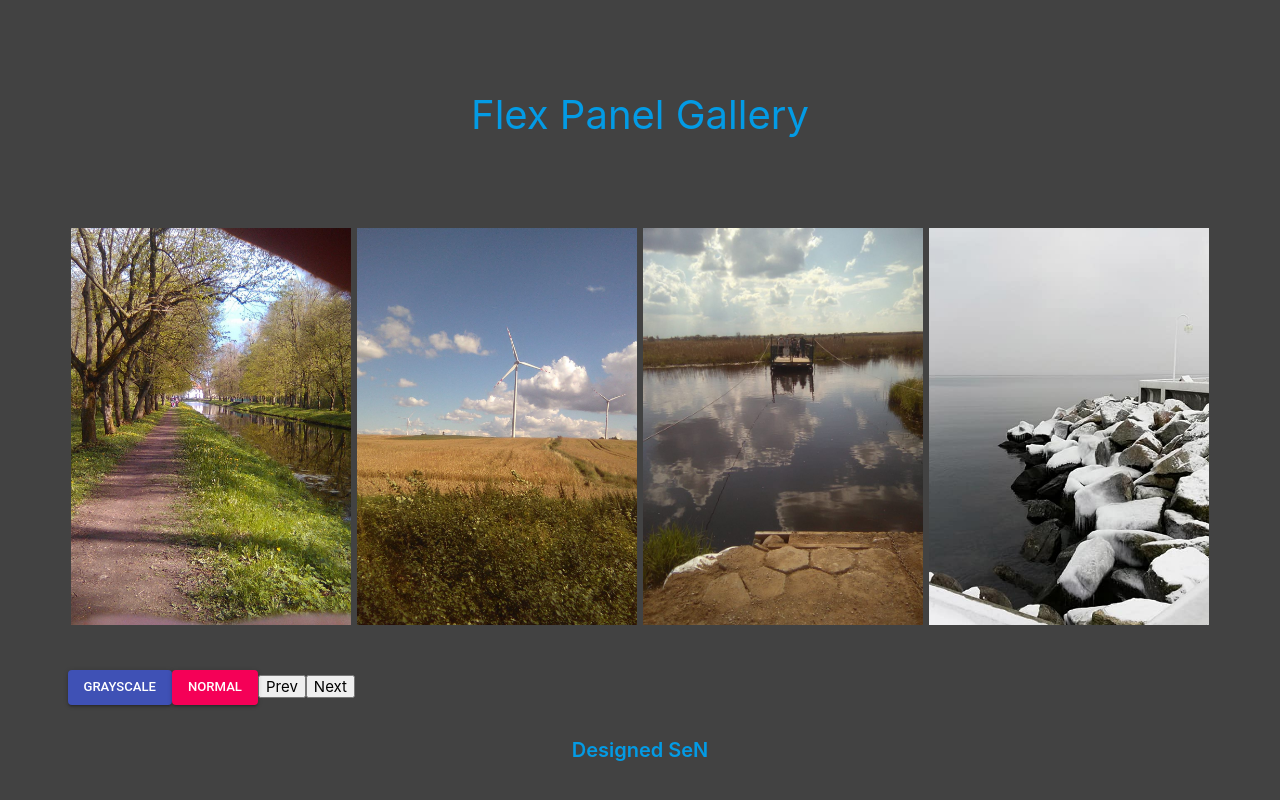
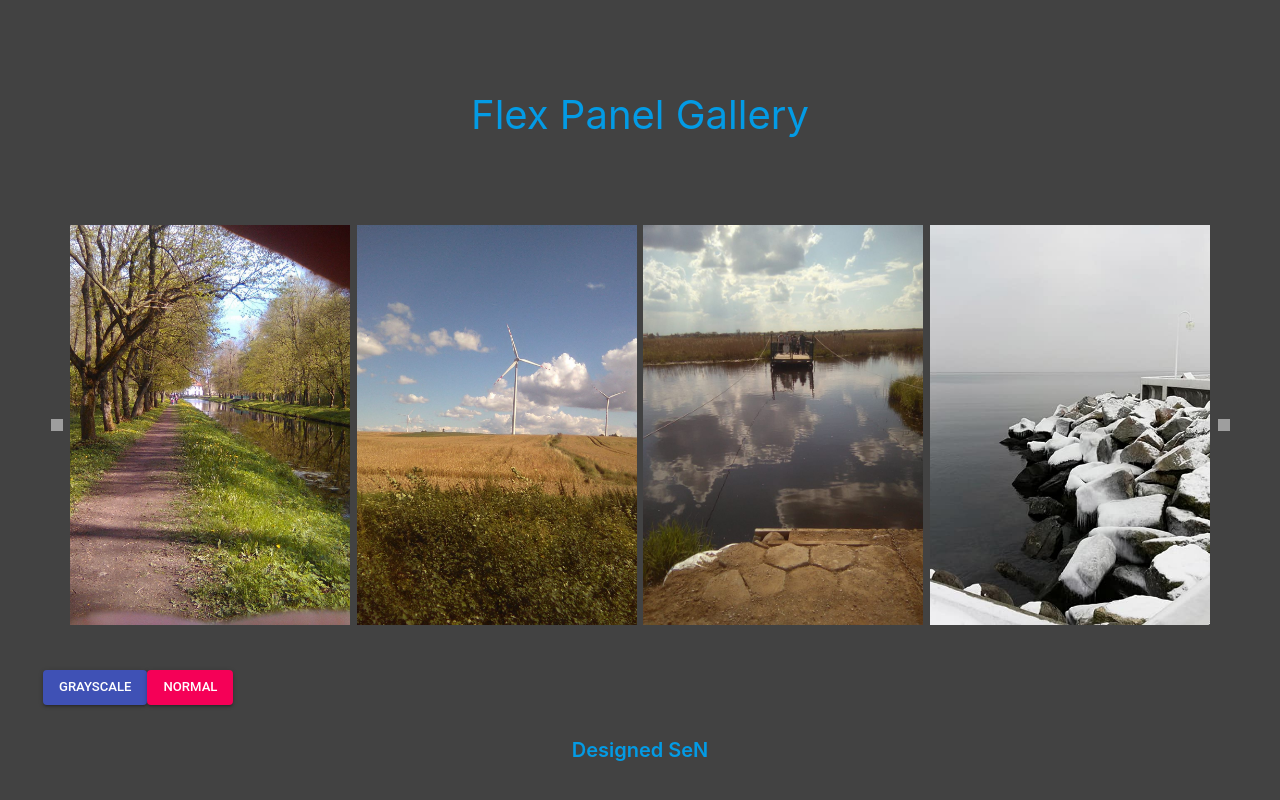
Before and after one commit to Scherlock90/flex-panel-gallery, a React (Create React App) app: page / in a window 1280 px wide. Built offline with nearby package versions, Linux system fonts and the light colour scheme; grey boxes are pictures that could not be loaded.

Commit message:
change button and adding arrow

```diff
--- a/src/FlexComponents/Flex-panel-gallery.js
+++ b/src/FlexComponents/Flex-panel-gallery.js
@@ -121,14 +121,17 @@ export default function FlexPanelGallery () {
     }
   return (
     <div>
-      <div className="container" style={makeGrey}>
-         {photoList.slice(startIndex, finishIndex)}
+      <div className="containerMain">
+        <button className="buttonSlider bt-left" onClick={e => leftClick(e, currentIndex)}></button>
+        <div className="container" style={makeGrey}>
+          {photoList.slice(startIndex, finishIndex)}
+        </div>
+        <button className="buttonSlider bt-right" onClick={e => rightClick(e, currentIndex)}></button>
       </div>
       <div style={buttonStyle}>
         <Button variant="contained" color="primary" onClick={() => setGrayscale(4)} >Grayscale</Button>
         <Button variant="contained" color="secondary" onClick={() => setGrayscale(0)} >Normal</Button>
-        <button onClick={e => leftClick(e, currentIndex)}>Prev</button>
-        <button onClick={e => rightClick(e, currentIndex)}>Next</button>
+
       </div>
       <ReactModal
         isOpen={modalMainOpen}
--- a/src/FlexComponents/main.css
+++ b/src/FlexComponents/main.css
@@ -14,10 +14,10 @@ body {
 }
 
 .container {
-  width: 1145px;
+  width: 1140px;
   height: 400px;
   overflow: hidden;
-  display: -webkit-box;
+  display: inline-flex;
   flex-wrap: wrap;
   justify-content: space-between;
 }
@@ -187,27 +187,33 @@ body {
   background-color: #424242;
 }
 
-.track {
-  width: 1120px;
+.containerMain {
+  position: relative;
   display: flex;
-  overflow: hidden;
+  justify-content: center;
+  align-content: center;
+  background-color: #424242;
 }
 
-.cardImage {
-  margin: 0.2em;
+.buttonSlider {
+  color: #039be5;
+  background-color: #424242;
+  border-width: 0;
+  cursor: pointer;
+  margin: 0.5em;
 }
 
-.slider {
-  align-items: center;
-  display: flex;
-  align-content: center;
-  justify-content: center;
+.buttonSlider.bt-left {
+  background: url("http://svgshare.com/i/41_.svg") no-repeat center center/16px;
+  text-align: left;
+  left: -10px;
+  left: 0;
+  -webkit-transform: rotate(180deg);
+  transform: rotate(180deg);
 }
 
-.slider a.nextButton {
-  right: -5px;
+.buttonSlider.bt-right {
+  background: url("http://svgshare.com/i/41_.svg") no-repeat center center/16px;
+  text-align: right;
+  right: 0;
 }
-
-.slider a.previousButton {
-  left: -5px;
-}
--- a/src/FlexComponents/main.scss
+++ b/src/FlexComponents/main.scss
@@ -2,10 +2,12 @@ $break-small: 360px;
 $break-medium: 600px;
 $break-large: 1200px;
 $break-very-large: 1500px;
+$color-font-first: rgb(3, 155, 229);
+$background-color-main: #424242;
 
 body {
   margin: 0;
-  background-color: #424242;
+  background-color: $background-color-main;
   padding: 0;
   display: flex;
   justify-content: center;
@@ -18,11 +20,10 @@ body {
   -moz-osx-font-smoothing: grayscale;
 }
 .container{
-  width: 1145px;
+  width: 1140px;
   height: 400px;
   overflow: hidden;
-  display: -webkit-box;
-  // display: flex;
+  display: inline-flex;
   flex-wrap: wrap;
   justify-content: space-between;
   &:hover .box:before {
@@ -36,7 +37,7 @@ body {
     position: relative;
     width: 280px;
     height: 400px;
-    background: #424242;;
+    background: $background-color-main;
     transition: 0.5s;
     overflow:hidden;
     img {
@@ -55,7 +56,7 @@ body {
       left: 0;
       width: 50%;
       height: 100%;
-      background: #424242;;
+      background: $background-color-main;
       z-index: 1;
       transition: 0.5s;
     }
@@ -66,7 +67,7 @@ body {
       right: 0;
       width: 50%;
       height: 100%;
-      background: #424242;;
+      background: $background-color-main;
       z-index: 1;
       transition: 0.5s;
     }
@@ -90,7 +91,7 @@ body {
     color: #fafafa;
     opacity: 1;
     transition: opacity 3s;
-    background-color: rgb(3, 155, 229);
+    background-color: $color-font-first;
   }
 }
 .Modal {
@@ -100,7 +101,7 @@ body {
   left: 0;
   right: 0;
   bottom: 0;
-  background-color: #424242;
+  background-color: $background-color-main;
   text-align: center;
   justify-content: center;
   align-content: center;
@@ -146,7 +147,7 @@ body {
         align-items: center;
         align-content: center;
         .nameModalImage{
-          color: rgb(3, 155, 229);
+          color: $color-font-first;
           text-transform: uppercase;
           font-size: 30px;
           width: 200px;
@@ -164,25 +165,32 @@ body {
   left: 0;
   right: 0;
   bottom: 0;
-  background-color: #424242;
+  background-color: $background-color-main
 }
-.track{
-  width: 1120px;
+.containerMain{
+  position: relative;
   display: flex;
-  overflow: hidden;
+  justify-content: center;
+  align-content: center;
+  background-color: $background-color-main;
 }
-.cardImage{
-  margin: 0.2em;
+.buttonSlider{
+  color: $color-font-first;
+  background-color: $background-color-main;
+  border-width: 0;
+  cursor: pointer;
+  margin: 0.5em;
+  &.bt-left{
+    background: url('http://svgshare.com/i/41_.svg') no-repeat center center / 16px;
+    text-align: left;
+    left: -10px;
+    left: 0;
+    -webkit-transform: rotate(180deg);
+    transform: rotate(180deg);
+  }
+  &.bt-right{
+    background: url('http://svgshare.com/i/41_.svg') no-repeat center center / 16px;
+    text-align: right;
+    right: 0;
+  }
 }
-.slider{
-  align-items: center;
-    display: flex;
-    align-content: center;
-    justify-content: center;
-}
-.slider a.nextButton{
-  right: -5px;
-}
-.slider a.previousButton{
-  left: -5px;
-}
```
Also changed, not shown: src/FlexComponents/main.min.css.
